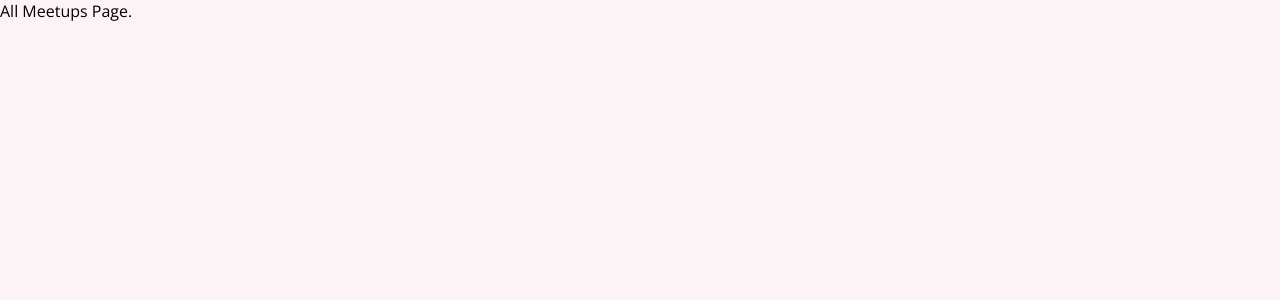
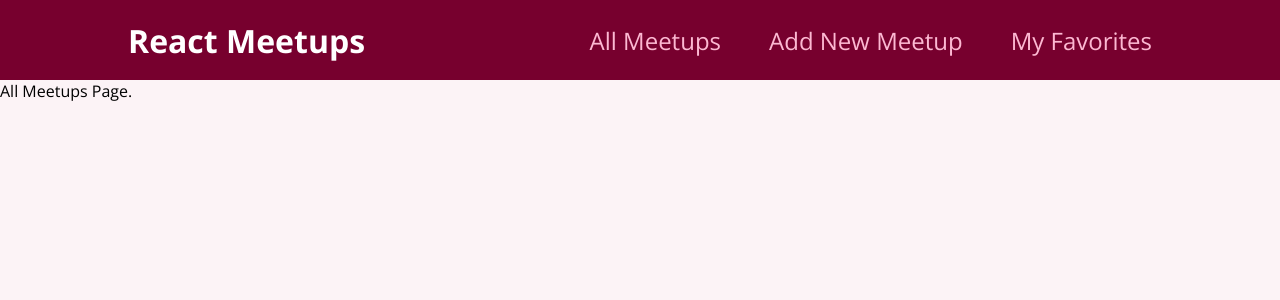
Before and after one commit to Steve-code16/react-meetup-app, a React (Create React App) app: page / in a window 1280 px wide. Shown: the top 300 px of the page. Built offline with nearby package versions, Linux system fonts and the light colour scheme.

Commit message:
styled navigation component

```diff
--- a/src/App.js
+++ b/src/App.js
@@ -2,10 +2,12 @@
 import AllMeetupsPage from "./pages/AllMeetups";
 import FavoritesPage from "./pages/Favorites";
 import NewMeetupPage from "./pages/NewMeetup";
+import MainNavigation from "./components/layout/MainNavigation";
 
 function App() {
   return (
     <div>
+      <MainNavigation />
       <Routes>
         <Route path="/" element={<AllMeetupsPage />} />
 
--- a/src/components/layout/MainNavigation.js
+++ b/src/components/layout/MainNavigation.js
@@ -0,0 +1,26 @@
+import { Link } from "react-router-dom";
+
+import classes from "./MainNavigation.module.css";
+
+function MainNavigation() {
+  return (
+    <header className={classes.header}>
+      <div className={classes.logo}>React Meetups</div>
+      <nav>
+        <ul>
+          <li>
+            <Link to="/">All Meetups</Link>
+          </li>
+          <li>
+            <Link to="/new-meetup">Add New Meetup</Link>
+          </li>
+          <li>
+            <Link to="/favorites">My Favorites</Link>
+          </li>
+        </ul>
+      </nav>
+    </header>
+  );
+}
+
+export default MainNavigation;
--- /dev/null
+++ b/src/components/layout/MainNavigation.module.css
@@ -0,0 +1,47 @@
+.header {
+  width: 100%;
+  height: 5rem;
+  display: flex;
+  align-items: center;
+  justify-content: space-between;
+  background-color: #77002e;
+  padding: 0 10%;
+}
+
+.logo {
+  font-size: 2rem;
+  color: white;
+  font-weight: bold;
+}
+
+.header ul {
+  list-style: none;
+  margin: 0;
+  padding: 0;
+  display: flex;
+  align-items: baseline;
+}
+
+.header li {
+  margin-left: 3rem;
+}
+
+.header a {
+  text-decoration: none;
+  font-size: 1.5rem;
+  color: #fcb8d2;
+}
+
+.header a:hover,
+.header a:active,
+.header a.active {
+  color: white;
+}
+
+.badge {
+  background-color: #cc2062;
+  color: white;
+  border-radius: 12px;
+  padding: 0 1rem;
+  margin-left: 0.5rem;
+}
```
